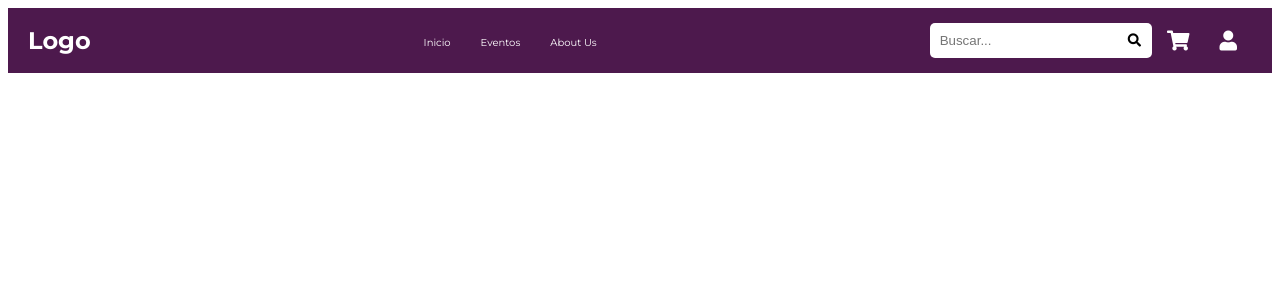
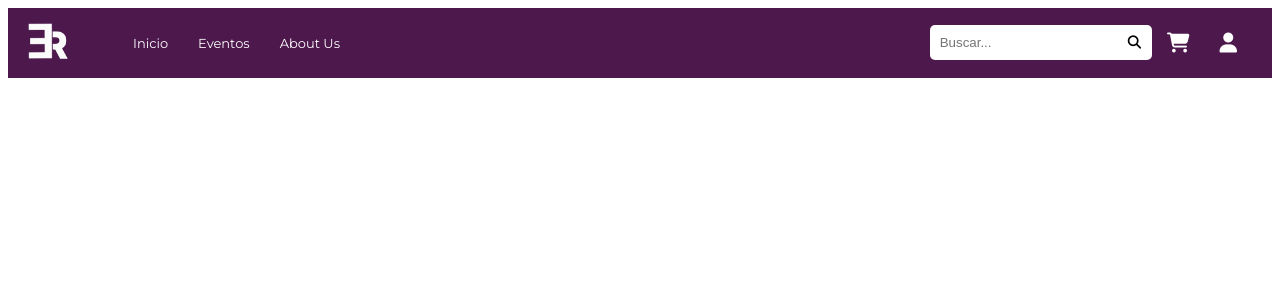
Before and after one commit to fikesoft/reserve-events, a PHP site: page /static/index.html in a window 1280 px wide. Shown: the top 300 px of the page. Run offline with PHP 8.4, Linux system fonts and the light colour scheme.

Commit message:
Header completo

```diff
--- a/frontend/assets/style/estilos.css
+++ b/frontend/assets/style/estilos.css
@@ -13,22 +13,26 @@ header {
 }
 
 /* Logo */
-.logo {
-    font-size: 24px;
-    font-weight: bold;
+.logo img{
+    width: 40px;
+    height: auto;
+    margin-right: 50px;
 }
 
 /* Menú de navegación */
 nav{
     display: flex;
-    justify-content: flex-start;
+    flex-grow: 1;
 }
 
 nav ul {
+    display: flex;
     list-style: none;
-    display: flex;
     margin: 0;
     padding: 0;
+    justify-content: flex-start; /* Alinea los elementos a la izquierda */
+    align-items: center; /* Asegura que los elementos estén centrados verticalmente */
+    flex-grow: 1;
 }
 
 nav ul li {
@@ -38,7 +42,7 @@ nav ul li {
 nav ul li a {
     color: white;
     text-decoration: none;
-    font-size: 10px;
+    font-size: 13px;
 
 }
 
--- a/frontend/static/index.html
+++ b/frontend/static/index.html
@@ -6,12 +6,13 @@
     <title>Document</title>
     <link rel="stylesheet" href="../assets/style/estilos.css">
     <!-- Cargar Font Awesome -->
-    <link rel="stylesheet" href="https://cdnjs.cloudflare.com/ajax/libs/font-awesome/5.15.4/css/all.min.css">
+    <link rel="stylesheet" href="https://cdnjs.cloudflare.com/ajax/libs/font-awesome/6.5.1/css/all.min.css">
+
 </head>
 <body>
     <!-- Encabezado -->
     <header>
-        <div class="logo">Logo</div>
+        <div class="logo"><img src="../assets/img/logo.png" alt="Logo de la empresa"></div>
         <nav>
             <ul>
                 <li><a href="index.html">Inicio</a></li>
@@ -24,11 +25,11 @@
 
             <div class="search-box">
                 <input type="text" placeholder="Buscar...">
-                <button><i class="fas fa-search"></i></button>
+                <button><i class="fa-solid fa-magnifying-glass"></i></button>
             </div>
 
-            <a href="carrito.html"><i class="fas fa-shopping-cart"></i></a>
-            <a href="login.html"><i class="fas fa-user"></i></a>
+            <a href="carrito.html"><i class="fa-solid fa-cart-shopping"></i></a>
+            <a href="login.html"><i class="fa-solid fa-user"></i></a>
         </div>
     </header>
 </body>
```
Also changed, not shown: frontend/assets/img/logo.png (added).
